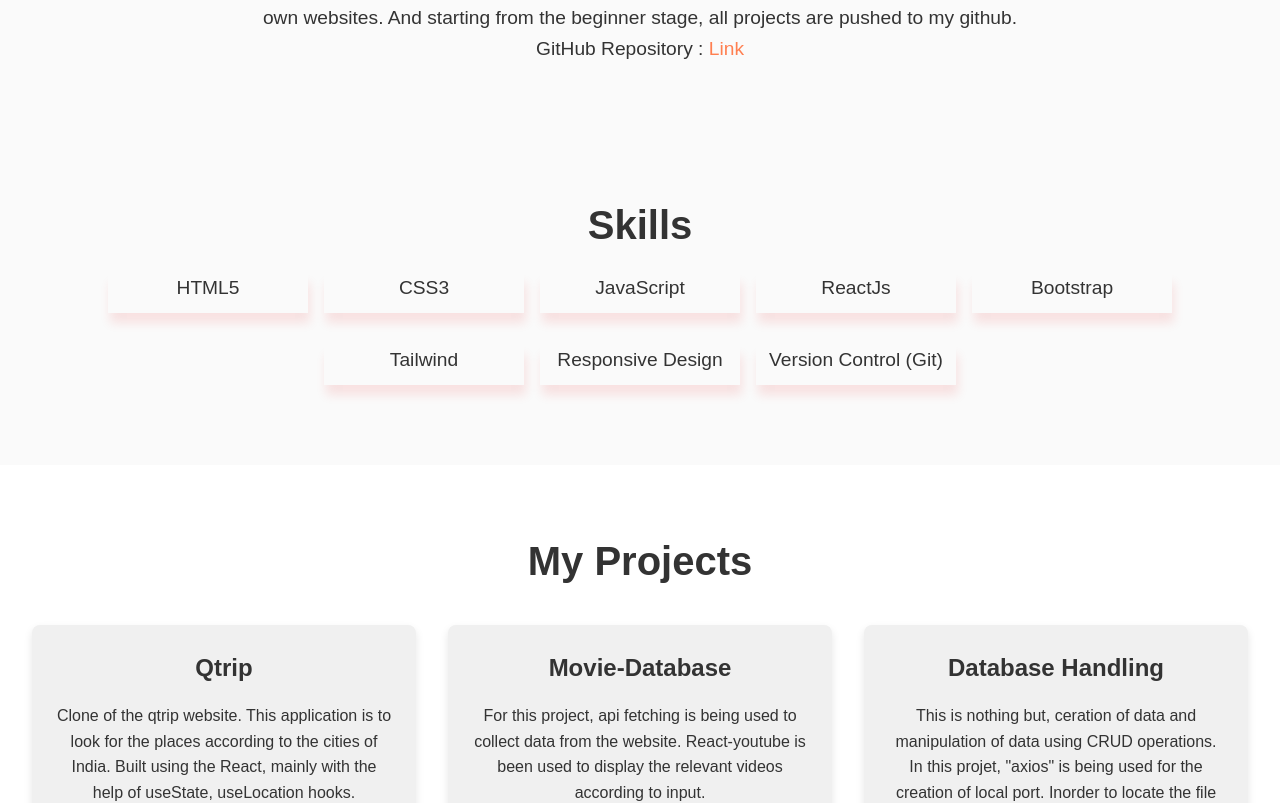
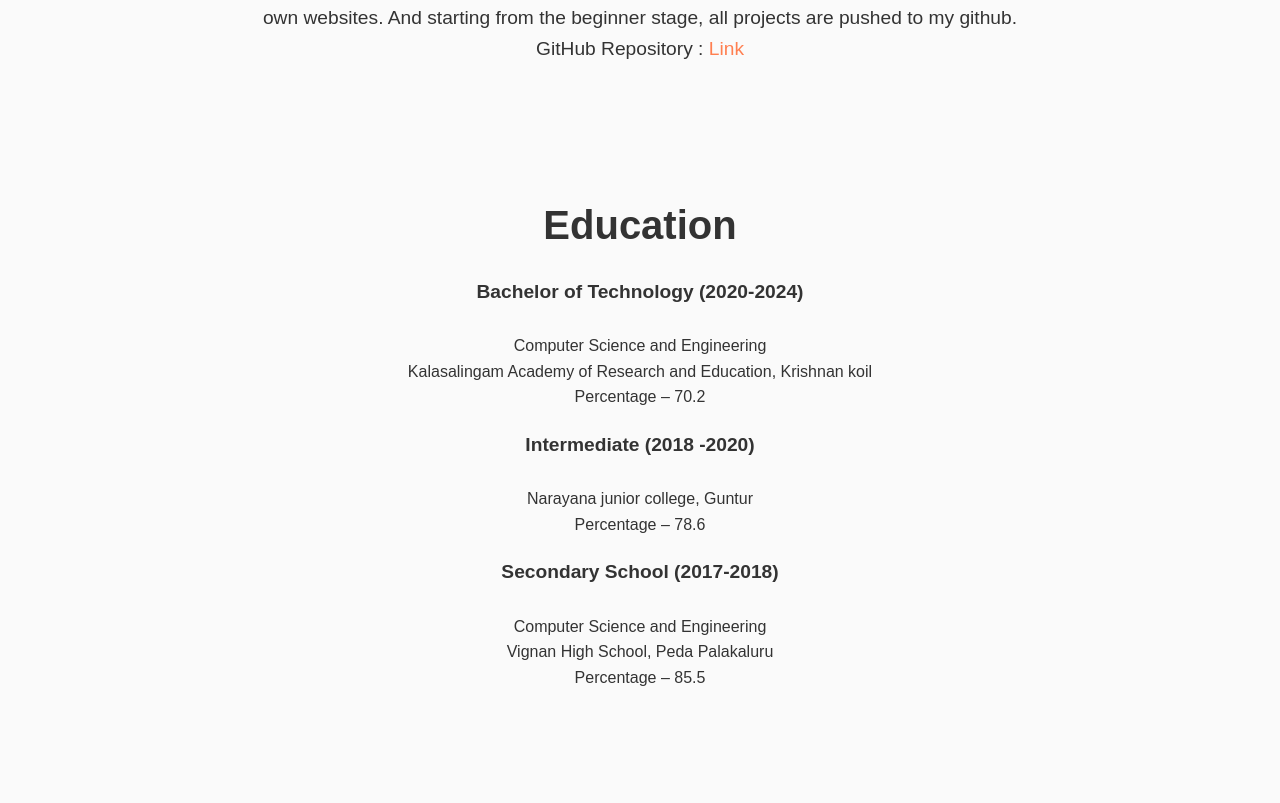
Before and after one commit to karthikram1269/Portfolio, a React (Create React App) app: page / in a window 1280 px wide. Shown: the part 1002-1805 px from the top of the page. Built offline with nearby package versions, Linux system fonts and the light colour scheme.

Commit message:
Changes to education category

```diff
--- a/src/Styles/styles.css
+++ b/src/Styles/styles.css
@@ -138,6 +138,32 @@ body.dark-mode .about-section {
     line-height: 1.6;
 }
 
+/* Education Section */
+.education-section {
+    padding: 4rem 2rem;
+    background-color: #fafafa;
+    text-align: center;
+    scroll-margin-top: 100px;
+}
+
+.education-section h2 {
+    font-size: 2.5rem;
+    /* margin-bottom: 1rem; */
+}
+
+body.dark-mode .education-section {
+    background-color: black; /* Dark mode */
+}
+
+.education-section h5 {
+    font-size: 1.2rem;
+    max-width: 800px;
+    padding-top: 20px;
+    padding-bottom: 0px;
+    margin: 0 auto;
+    /* line-height: 1.6; */
+}
+
 /* Skills Section */
 .skills-section {
     padding: 4rem 2rem;
--- a/src/components/Header.js
+++ b/src/components/Header.js
@@ -69,6 +69,25 @@ function Header() {
 
             </section>
 
+            <section id="education" className="education-section">
+                <h2>Education</h2>
+                <div className="container">
+            <h5>Bachelor of Technology (2020-2024)</h5> <br/>
+            <p>Computer Science and Engineering <br/>
+            Kalasalingam Academy of Research and Education, Krishnan koil <br/>
+            Percentage – 70.2</p>
+            <h5>Intermediate (2018 -2020)</h5> <br/>
+            <p>Narayana junior college, Guntur <br/>
+            Percentage – 78.6</p>
+            <h5>Secondary School (2017-2018)</h5> <br/>
+            <p>Computer Science and Engineering <br/>
+            Vignan High School, Peda Palakaluru <br/>
+            Percentage – 85.5</p>
+
+            </div>
+
+            </section>
+
             <section id="skills" className="skills-section">
                 <h2>Skills</h2>
                 <ul>
```
